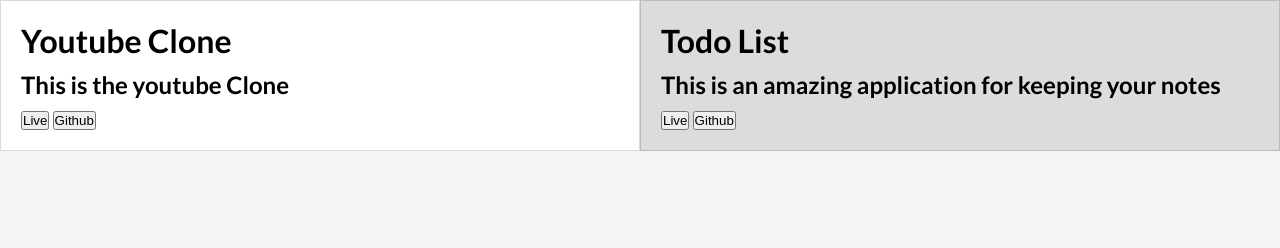
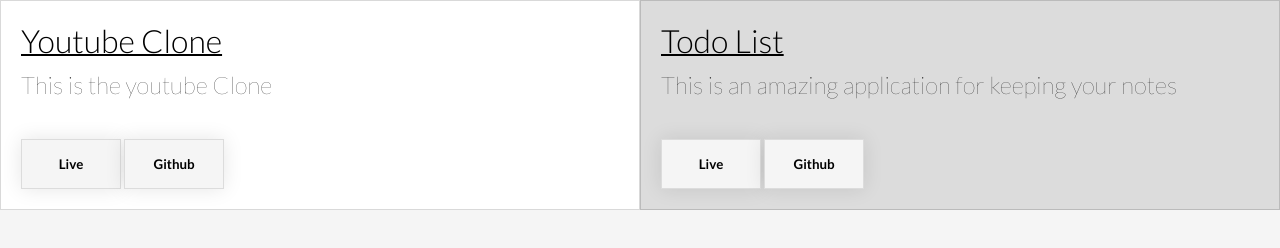
Before and after one commit to itundefined/NavigationSystem, a plain HTML site: page index.html in a window 1280 px wide. Drawn offline with Linux system fonts and the light colour scheme.

Commit message:
Update index.css

```diff
--- a/index.css
+++ b/index.css
@@ -15,6 +15,18 @@
 body{
     background-color: whitesmoke;
 }
+
+
+.project h1{
+    text-decoration: underline;
+    text-decoration-thickness: 2px;
+    font-weight: 300;
+}
+
+.project h2{
+    font-weight: 200;
+}
+
 
 
 .project-container{
@@ -36,7 +48,6 @@
 
 
 .project:hover{
-    cursor: pointer;
     background-color: rgba(255, 255, 255, 90);
 }
 
@@ -47,3 +58,52 @@
     align-items: flex-start;
     gap: 10px;
 }
+
+.link-container{
+    margin-top: 30px;
+}
+
+.link-container button {
+    position: relative;
+    z-index: 1;
+    width: 100px;
+    height: 50px;
+    background-color: whitesmoke;
+    box-shadow: 0 0 20px rgb(0 0 0 / 10%);
+    font-family: var(--default-font);
+    letter-spacing: var(--letterSpacing);
+    border: solid 0.40px rgba(0, 0, 0, 10%);
+    cursor: pointer;
+    transition: 500ms;
+    font-weight: bold;
+}
+
+.link-container button::before{
+    content: "";
+    position: absolute;
+    top: 0;
+    bottom: 0;
+    left: 0;
+    right: 0;
+    z-index: -1;
+    transform: scaleX(0);
+    transform-origin: left;
+    transition: transform 500ms ease-in-out;
+}
+
+.liveLink::before{
+    background-color: #0AF;
+}
+
+.githubLink::before{
+    background-color: rgb(229, 111, 14);
+}
+
+.link-container button:hover::before{
+    transform: scaleX(1);
+}
+
+
+.link-container button:hover{
+    color: whitesmoke;
+}
```
